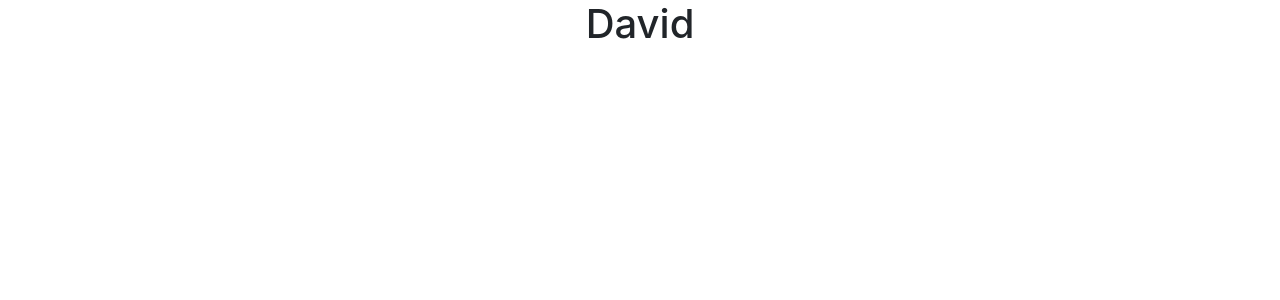
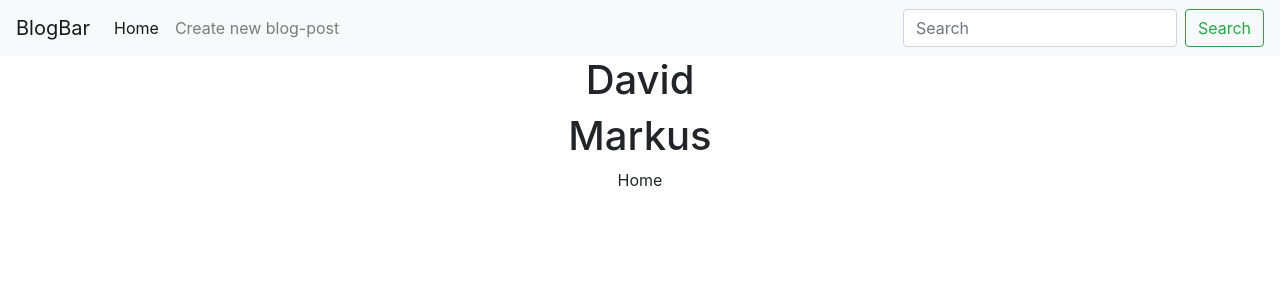
Before and after one commit to davrikn/reactblog, a React (Create React App) app: page /home in a window 1280 px wide. Shown: the top 300 px of the page. Built offline with nearby package versions, Linux system fonts and the light colour scheme.

Commit message:
Added navbar

```diff
--- a/src/App.js
+++ b/src/App.js
@@ -1,31 +1,43 @@
 import './App.css';
 import { useDispatch, useSelector } from "react-redux";
-import { Switch, Route } from "react-router-dom";
+import { Switch, Route, Redirect } from "react-router-dom";
 import React, { useEffect } from "react";
 import { useParams } from "react-router-dom";
-
+import Details from "./pages/articleDetails/details";
+import Home from "./pages/home/home";
+import NewBlog from "./pages/newBlogForm/newBlog";
+import NavBar from "./components/navBar/navBar";
+import {details, home, newBlog} from "./pages/pagePaths";
 
 
 function App() {
     const dispatch = useDispatch();
     const blogs = useSelector((state) => state.blog.blogs);
+
+
     return (
+
     <div className="App">
+
+        <NavBar />
+
         {blogs.map(blog => {
             return (
                 <h1>{blog.poster}</h1>
             )
         })}
+        <Switch>
+            <Redirect exact from="/" to={home} />
 
-        <Switch>
-            <Route exact path="/"
-                   render={() => <h1>Home</h1>}
+            <Route exact path={home}
+                   component={Home}
             />
-            <Route exact path="/details:id"
-                   render={() => <h1>item details</h1>}
+            <Route exact path={details}
+                   component={Details}
             />
-            <Route exact path="/newBlog"
-                    render={() => <h1>new Blog</h1>}/>
+            <Route exact path={newBlog}
+                   component={NewBlog}
+            />
         </Switch>
 
 
--- /dev/null
+++ b/src/components/navBar/navBar.js
@@ -0,0 +1,33 @@
+import React from "react";
+import { NavLink, Link } from "react-router-dom";
+import {home, newBlog} from "../../pages/pagePaths";
+
+export default function NavBar() {
+
+
+    return (
+        <nav className="navbar navbar-expand-lg navbar-light bg-light">
+            <Link className="navbar-brand" href="#">BlogBar</Link>
+            <button className="navbar-toggler" type="button" data-toggle="collapse"
+                    data-target="#navbarSupportedContent" aria-controls="navbarSupportedContent" aria-expanded="false"
+                    aria-label="Toggle navigation">
+                <span className="navbar-toggler-icon"></span>
+            </button>
+
+            <div className="collapse navbar-collapse" id="navbarSupportedContent">
+                <ul className="navbar-nav mr-auto">
+                    <li className="nav-item">
+                        <NavLink className="nav-link" activeClassName={"active"} to={home}>Home</NavLink>
+                    </li>
+                    <li className="nav-item">
+                        <NavLink className="nav-link" activeClassName={"active"} to={newBlog}>Create new blog-post</NavLink>
+                    </li>
+                </ul>
+                <form className="form-inline my-2 my-lg-0">
+                    <input className="form-control mr-sm-2" type="search" placeholder="Search" aria-label="Search"/>
+                        <button className="btn btn-outline-success my-2 my-sm-0" type="submit">Search</button>
+                </form>
+            </div>
+        </nav>
+    )
+}
--- a/src/pages/articleDetails/details.js
+++ b/src/pages/articleDetails/details.js
@@ -0,0 +1,7 @@
+export default function Details() {
+
+
+    return (
+        <div>details</div>
+    )
+}
--- a/src/pages/home/home.js
+++ b/src/pages/home/home.js
@@ -0,0 +1,6 @@
+export default function Home() {
+
+    return (
+        <div>Home</div>
+    )
+}
--- a/src/pages/newBlogForm/newBlog.js
+++ b/src/pages/newBlogForm/newBlog.js
@@ -0,0 +1,48 @@
+import {useState} from "react";
+import {useDispatch} from "react-redux";
+import {addBlog} from "../../store/actions/blogActions";
+
+export default function NewBlog() {
+    const [poster, setPoster] = useState("");
+    const [html, setHTML] = useState("")
+    const dispatch = useDispatch();
+
+
+
+    const handleClick = () => {
+        const blog = {
+            poster: poster,
+            html: html
+        }
+
+        dispatch(addBlog(blog));
+    }
+
+    return (
+        <form>
+            <div className="form-group">
+                <label>Poster</label>
+                <input type="text"
+                       className="form-control"
+                       placeholder="Enter poster"
+                       value={poster}
+                       onChange={(e) => setPoster(e.target.value)}
+
+                />
+            </div>
+            <div className="form-group">
+                <label>Post HTML</label>
+                <input type="text"
+                       className="form-control"
+                       placeholder="Raw post html"
+                       value={html}
+                       onChange={(e) => setHTML(e.target.value)}
+                />
+            </div>
+
+            <div className="btn btn-primary"
+                    onClick={handleClick}
+            >Submit</div>
+        </form>
+    )
+}
--- /dev/null
+++ b/src/pages/pagePaths.js
@@ -0,0 +1,3 @@
+export const home = "/home";
+export const details = "/details:id";
+export const newBlog = "/newBlog";
--- a/src/store/reducers/blogReducer.js
+++ b/src/store/reducers/blogReducer.js
@@ -5,7 +5,10 @@ const initialState = {
         {
             poster: "David",
             html: "<h2>The post and other stuff</h2>"
-        },
+        }, {
+            poster: "Markus",
+            html: "<h2>mmmmmmm beans</h2>"
+        }
     ]
 };
 
```
